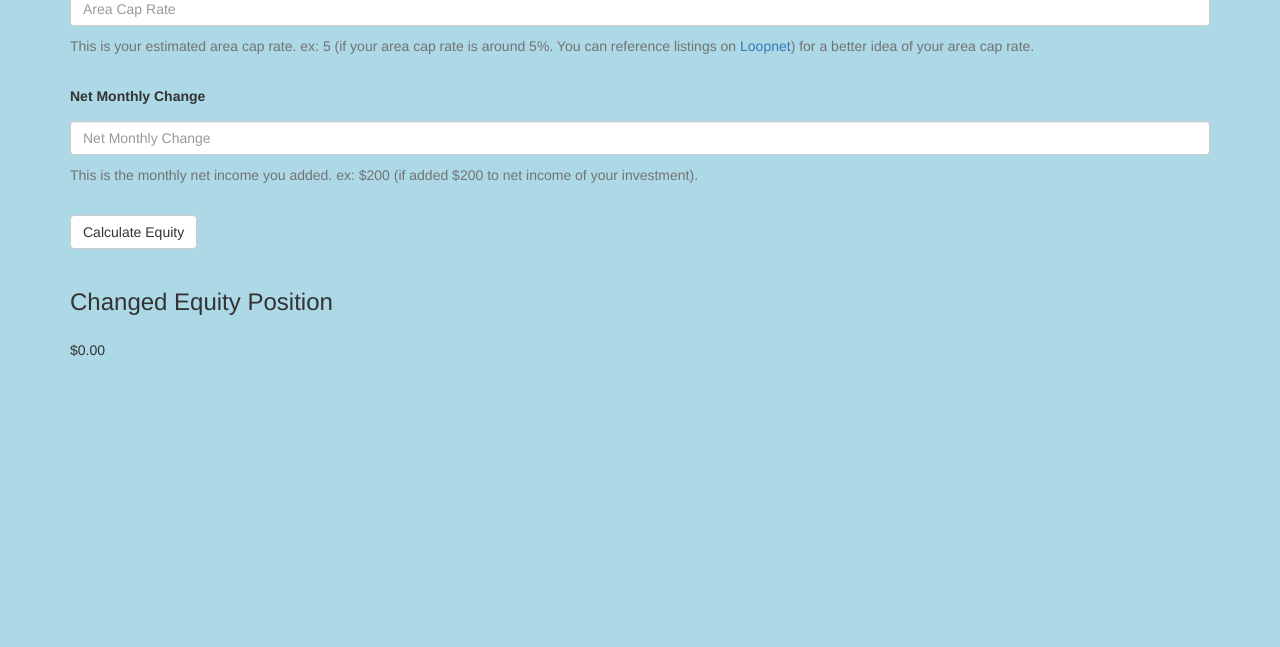
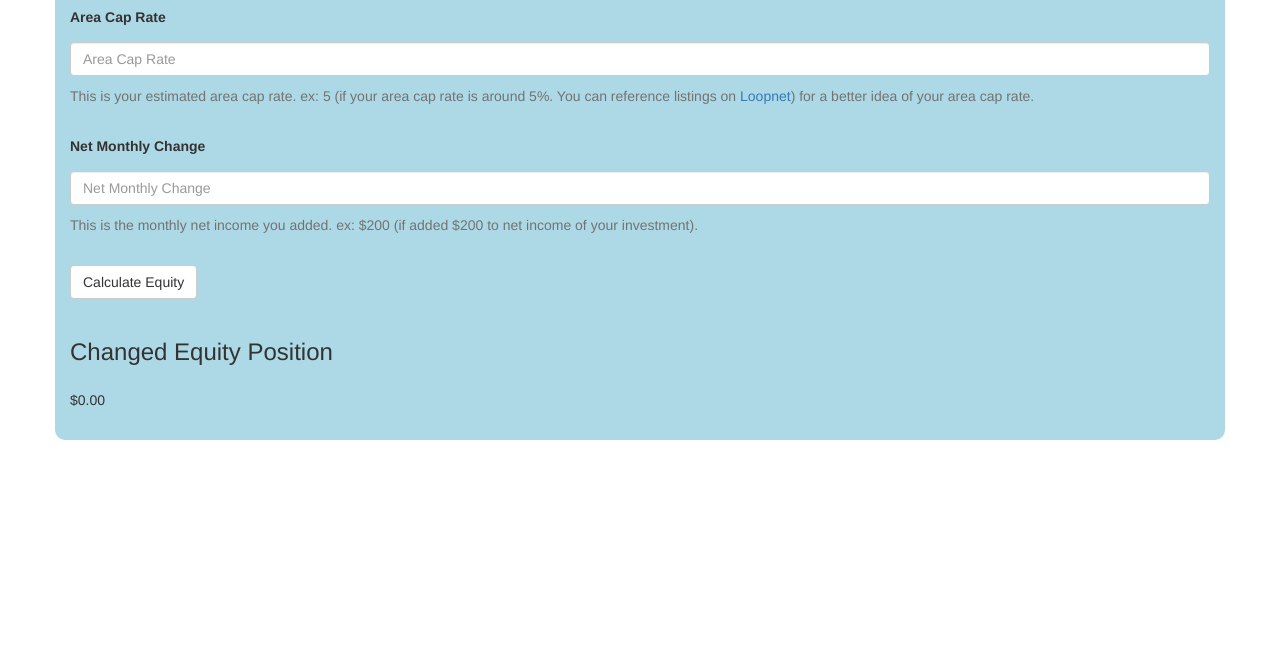
Before and after one commit to synapticsynergy/solomvp, a website: page public/index.html in a window 1280 px wide. Shown: the part 153-800 px from the top of the page. Drawn offline with nearby package versions, Linux system fonts and the light colour scheme.

Commit message:
added rounded container

```diff
--- a/public/style.css
+++ b/public/style.css
@@ -1,5 +1,11 @@
 body {
+  background-color: white;
+}
+
+.containerColor {
+  margin-top: 50px;
   background-color: lightblue;
+  border-radius: 10px;
 }
 
 h1 {
```
